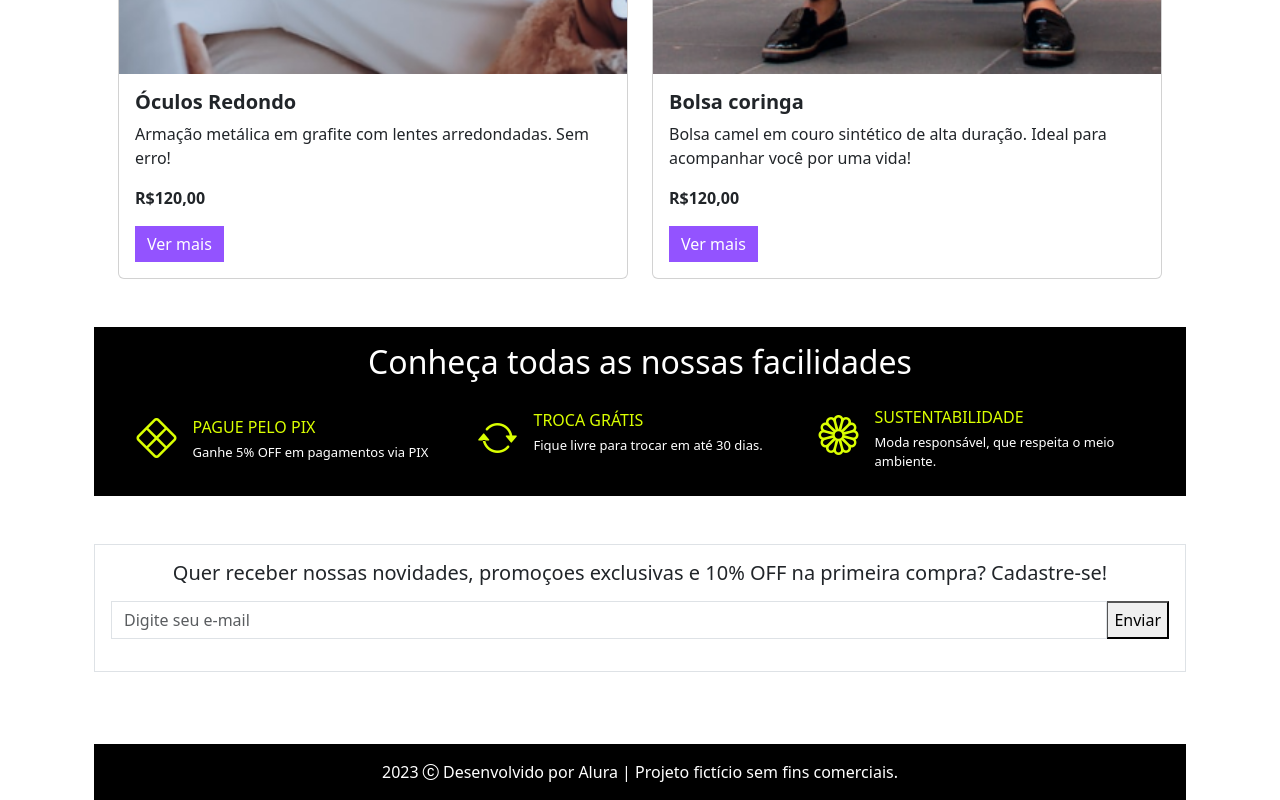
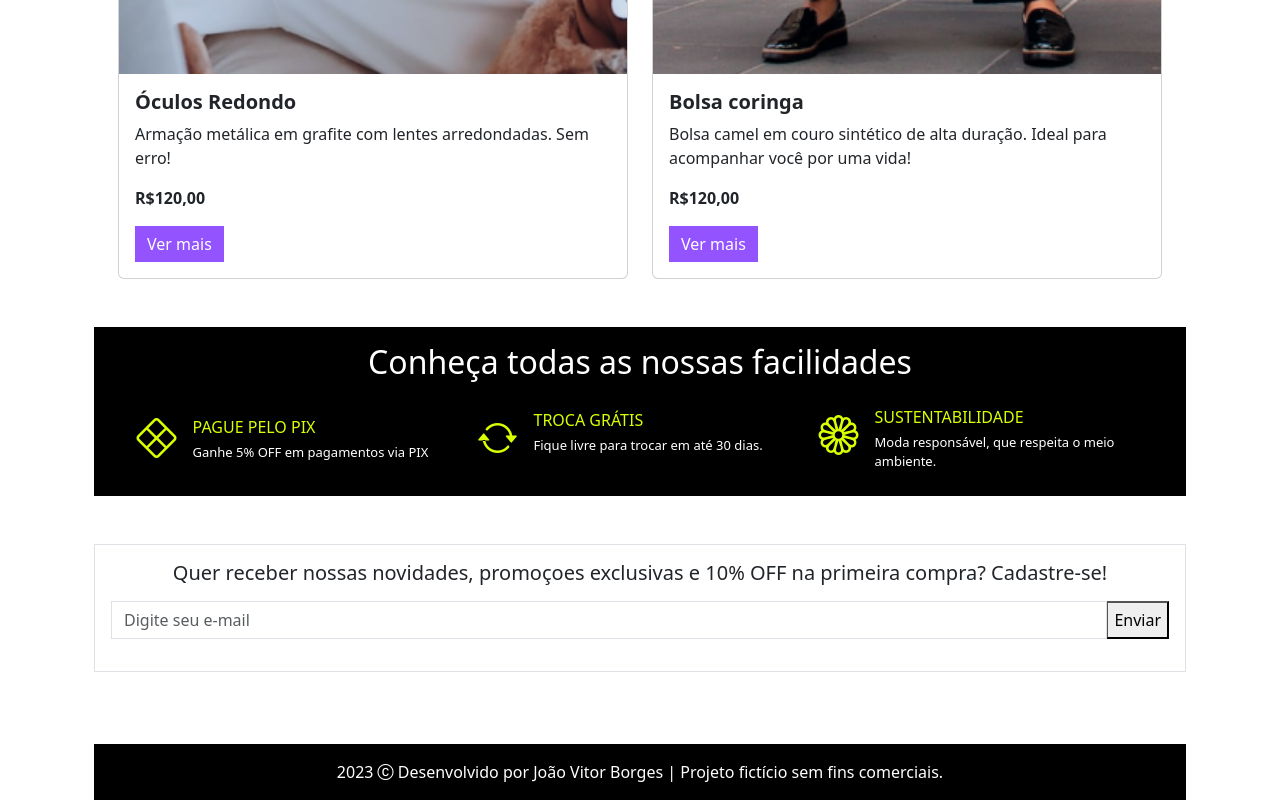
Before and after one commit to joao-vitorb/meteora, a plain HTML site: page index.html in a window 1280 px wide. Shown: the part 3742-4542 px from the top of the page. Drawn offline with nearby package versions, Linux system fonts and the light colour scheme.

Commit message:
Update index.html

```diff
--- a/index.html
+++ b/index.html
@@ -362,7 +362,7 @@
 
 <!--RODAPÉ-->
 <footer class="text-center bg-black text-bg-dark">
-  <p class="card-text py-3">2023 <i class="bi bi-c-circle"></i> Desenvolvido por Alura | Projeto fictício sem fins comerciais.</p>
+  <p class="card-text py-3">2023 <i class="bi bi-c-circle"></i> Desenvolvido por João Vitor Borges | Projeto fictício sem fins comerciais.</p>
 </footer>
 
 
```
